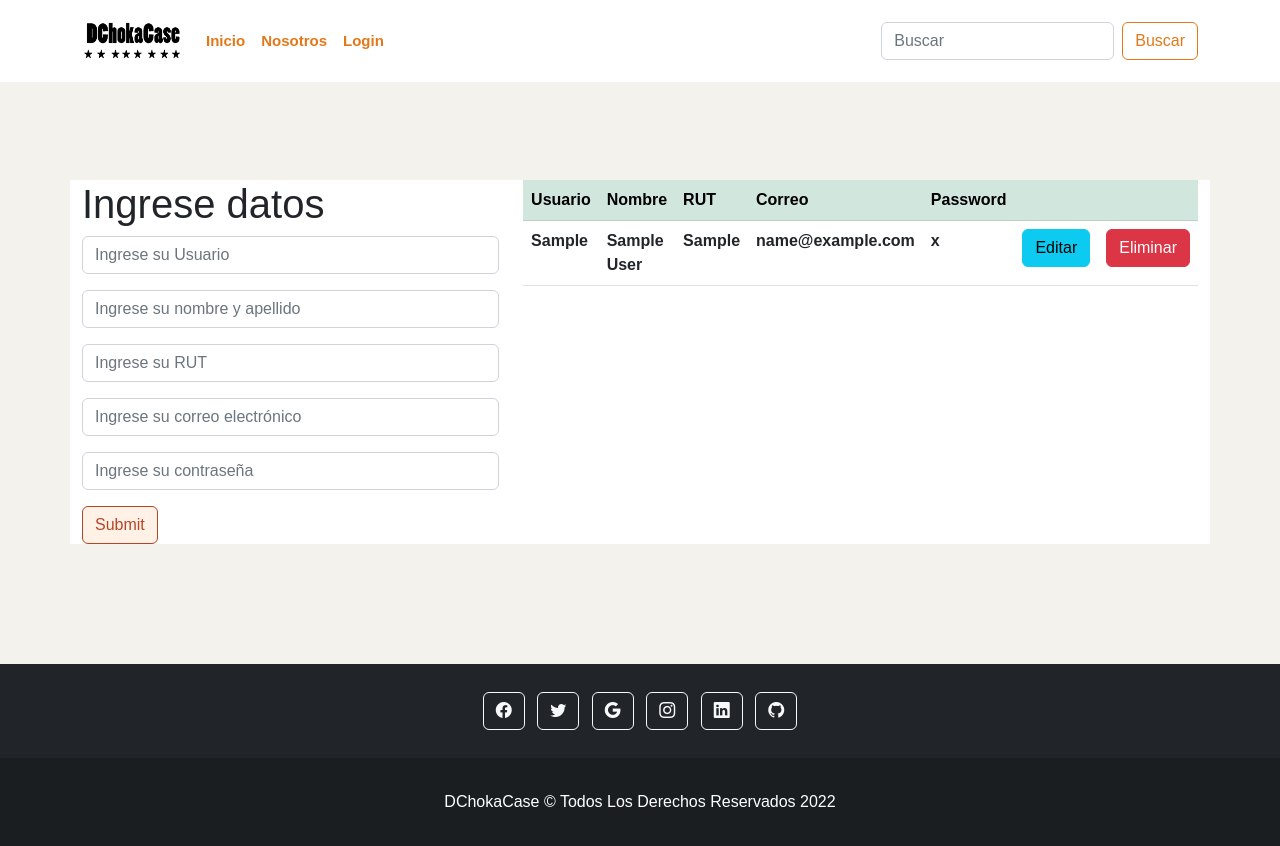
After one commit to ilR23/DCHOKACASE, a PHP site: page /gestion_usuario.php in a window 1280 px wide. The commit adds this page. Run offline with PHP 8.4, Linux system fonts and the light colour scheme; tables that the repository leaves empty or names only in its code hold one stand-in row (values such as "Sample post"); lists and menus that the app fills with data are empty; some libraries are stand-ins or nearby versions.

Commit message:
agregado php

```diff
--- a/conexion.php
+++ b/conexion.php
@@ -1,14 +1,16 @@
 <?php
 // Datos admin SQL
-$servidor = "localhost";
-$usuario  = "root";
-$password = "Pele2310";
-$database = "dchokacase";
-
+function conectar(){
+    $host="localhost";
+    $user="root";
+    $pass="Pele2310";
+    $bd="dchokacase";
 
 // Crear conexión
-$conexion = new mysqli($servidor, $usuario, $password, $database);
-if ($conexion->connect_error) {
-    die("Conexión fallida: ".$conexion->connect_error);
+    $con=mysqli_connect($host,$user,$pass);
+
+    mysqli_select_db($con,$bd);
+
+    return $con;
 }
 ?>
--- /dev/null
+++ b/gestion_usuario.php
@@ -0,0 +1,155 @@
+<?php
+    include("conexion.php");
+    $con=conectar();
+
+    $sql="SELECT *  FROM administracion";
+    $query=mysqli_query($con,$sql);
+?>
+<!DOCTYPE html>
+<html lang="en">
+    <head>
+        <title> PAGINA CRUD</title>
+        <meta charset="UTF-8">
+        <meta name="viewport" content="width=device-width, initial-scale=1">
+        <link href="https://cdn.jsdelivr.net/npm/bootstrap@5.2.2/dist/css/bootstrap.min.css" rel="stylesheet" integrity="sha384-Zenh87qX5JnK2Jl0vWa8Ck2rdkQ2Bzep5IDxbcnCeuOxjzrPF/et3URy9Bv1WTRi" crossorigin="anonymous">
+        <link rel="stylesheet" href="https://cdn.jsdelivr.net/npm/bootstrap-icons@1.9.1/font/bootstrap-icons.css">
+        <link rel="stylesheet" href="styles.css">
+
+    </head>
+    <body>
+
+        <!--========================================================== -->
+                        <!-- NAV -->
+        <!--========================================================== -->
+
+        <nav  class="navbar fixed-top navbar-expand-lg  p-3" style="background-color: #FFFFFF;" id="menu">
+            <div class="container">
+                <a class="navbar-brand" href="#">
+                    <img src="Img/schka.png" alt="" width="100" height="40">
+                </a>
+                <button class="navbar-toggler" type="button" data-bs-toggle="collapse" data-bs-target="#navbarSupportedContent" aria-controls="navbarSupportedContent" aria-expanded="false" aria-label="Toggle navigation">
+                    <span class="navbar-toggler-icon"></span>
+                </button>
+
+                <div class="collapse navbar-collapse" id="navbarSupportedContent">
+                    <ul class="navbar-nav me-auto mb-2 mb-lg-0">
+                    <li class="nav-item">
+                        <a class="nav-link" aria-current="page" href="index.php">Inicio</a>
+                    </li>
+                    <li class="nav-item">
+                        <a class="nav-link" href="nosotros.php">Nosotros</a>
+                    </li>
+                    <li class="nav-item">
+                        <a class="nav-link" href="login.php">Login</a>
+                    </li>
+                    </ul>
+                    <form class="d-flex" role="search">
+                        <input class="form-control me-2" type="search" placeholder="Buscar" aria-label="Search">
+                        <button class="btn btn-sample" type="submit">Buscar</button>
+                    </form>
+                </div>
+
+            </div>
+        </nav>
+
+        <div class="container" id="lg">
+                <div class="row">
+                    <div class="col">
+                        <h1>Ingrese datos</h1>
+                            <form action="insertar.php" method="POST">
+
+                                <input placeholder="Ingrese su Usuario" required type="text" class="form-control mb-3" name="usuario">
+                                <input required type="text" class="form-control mb-3" name="nombre" placeholder="Ingrese su nombre y apellido" >
+                                <input required type="text" class="form-control mb-3" name="rut" placeholder="Ingrese su RUT" >
+                                <input required type="email" class="form-control mb-3" name="email"  placeholder="Ingrese su correo electrónico" >
+                                <input required type="password" class="form-control mb-3" name="pass" placeholder="Ingrese su contraseña" >
+
+                                <input type="submit" class="btn btn-ini">
+                            </form>
+                    </div>
+
+                    <div class="col">
+                        <table class="table" >
+                            <thead class="table-success table-striped" >
+                                <tr>
+                                    <th>Usuario</th>
+                                    <th>Nombre</th>
+                                    <th>RUT</th>
+                                    <th>Correo</th>
+                                    <th>Password</th>
+                                    <th></th>
+                                    <th></th>
+                                </tr>
+                            </thead>
+
+                            <tbody>
+                                    <?php
+                                        while($row=mysqli_fetch_array($query)){
+                                    ?>
+                                        <tr>
+                                            <th><?php  echo $row['usuario']?></th>
+                                            <th><?php  echo $row['nombre']?></th>
+                                            <th><?php  echo $row['rut']?></th>
+                                            <th><?php  echo $row['email']?></th>
+                                            <th><?php  echo $row['pass']?></th>
+                                            <th><a href="actualizar.php?id=<?php echo $row['rut'] ?>" class="btn btn-info">Editar</a></th>
+                                            <th><a href="delete.php?id=<?php echo $row['rut'] ?>" class="btn btn-danger">Eliminar</a></th>
+                                        </tr>
+                                    <?php
+                                        }
+                                    ?>
+                            </tbody>
+                        </table>
+                    </div>
+                </div>
+            </div>
+    <!--========================================================== -->
+                            <!--FOOTER-->
+    <!--========================================================== -->
+
+
+    <footer class="bg-dark text-center text-white">
+        <!-- Grid container -->
+        <div class="container p-4 pb-0">
+            <!-- Section: Social media -->
+            <section class="mb-4">
+            <!-- Facebook -->
+            <a class="btn btn-outline-light btn-floating m-1" href="#!" role="button"
+                ><i class="bi bi-facebook"></i></a>
+
+            <!-- Twitter -->
+            <a class="btn btn-outline-light btn-floating m-1" href="#!" role="button"
+                ><i class="bi bi-twitter"></i
+            ></a>
+
+            <!-- Google -->
+            <a class="btn btn-outline-light btn-floating m-1" href="#!" role="button"
+                ><i class="bi bi-google"></i
+            ></a>
+
+            <!-- Instagram -->
+            <a class="btn btn-outline-light btn-floating m-1" href="#!" role="button"
+                ><i class="bi bi-instagram"></i
+            ></a>
+
+            <!-- Linkedin -->
+            <a class="btn btn-outline-light btn-floating m-1" href="#!" role="button"
+                ><i class="bi bi-linkedin"></i></a>
+
+            <!-- Github -->
+            <a class="btn btn-outline-light btn-floating m-1" href="#!" role="button"
+                ><i class="bi bi-github"></i
+            ></a>
+            </section>
+            <!-- Section: Social media -->
+        </div>
+        <!-- Grid container -->
+
+        <!-- Copyright -->
+        <div class="text-center p-3" style="background-color: rgba(0, 0, 0, 0.2);">
+            <p class=" px-3 pt-3">DChokaCase &copy; Todos Los Derechos Reservados 2022</p>
+        </div>
+        <!-- Copyright -->
+    </footer>
+    </body>
+</html>
--- a/index.html
+++ b/index.php
@@ -28,13 +28,13 @@
             <div class="collapse navbar-collapse" id="navbarSupportedContent">
                 <ul class="navbar-nav me-auto mb-2 mb-lg-0">
                 <li class="nav-item">
-                    <a class="nav-link" aria-current="page" href="index.html">Inicio</a>
+                    <a class="nav-link" aria-current="page" href="index.php">Inicio</a>
                 </li>
                 <li class="nav-item">
-                    <a class="nav-link" href="nosotros.html">Nosotros</a>
+                    <a class="nav-link" href="nosotros.php">Nosotros</a>
                 </li>
                 <li class="nav-item">
-                    <a class="nav-link" href="login.html">Login</a>
+                    <a class="nav-link" href="login.php">Login</a>
                 </li>
                 </ul>
                 <form class="d-flex" role="search">
--- a/styles.css
+++ b/styles.css
@@ -137,9 +137,9 @@ footer p{
 }
 
 #lg{
-    margin-top: 180px;
-    margin-bottom: 120px;
-    background-color: #FFFFFF;
+  margin-top: 180px;
+  margin-bottom: 120px;
+  background-color: #FFFFFF;
 }
 
 .btn-ini {
@@ -220,3 +220,7 @@ h2{
 }
 
 @import url("https://cdn.jsdelivr.net/npm/bootstrap-icons@1.9.1/font/bootstrap-icons.css");
+
+#colorcrud{
+  background-color: #B44628;
+}
```
Also changed, not shown: actualizar.php (added, +41 -0 lines), delete.php (added, +14 -0 lines), insertar.php (added, +21 -0 lines), login.php (renamed from login.html, +4 -4 lines), nosotros.php (renamed from registro.html, +51 -51 lines), registro.php (renamed from nosotros.html, +56 -54 lines), update.php (added, +18 -0 lines).
